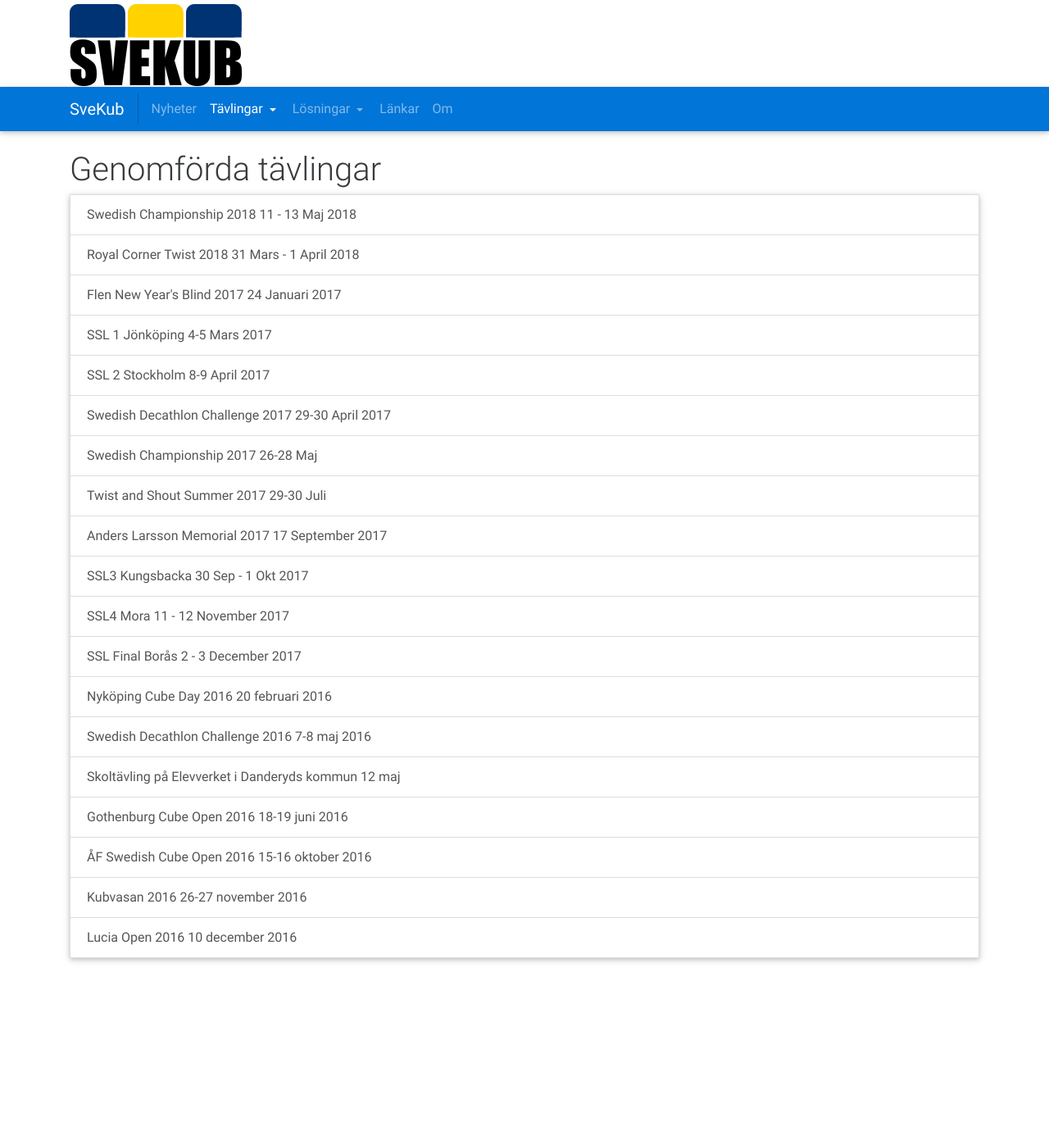
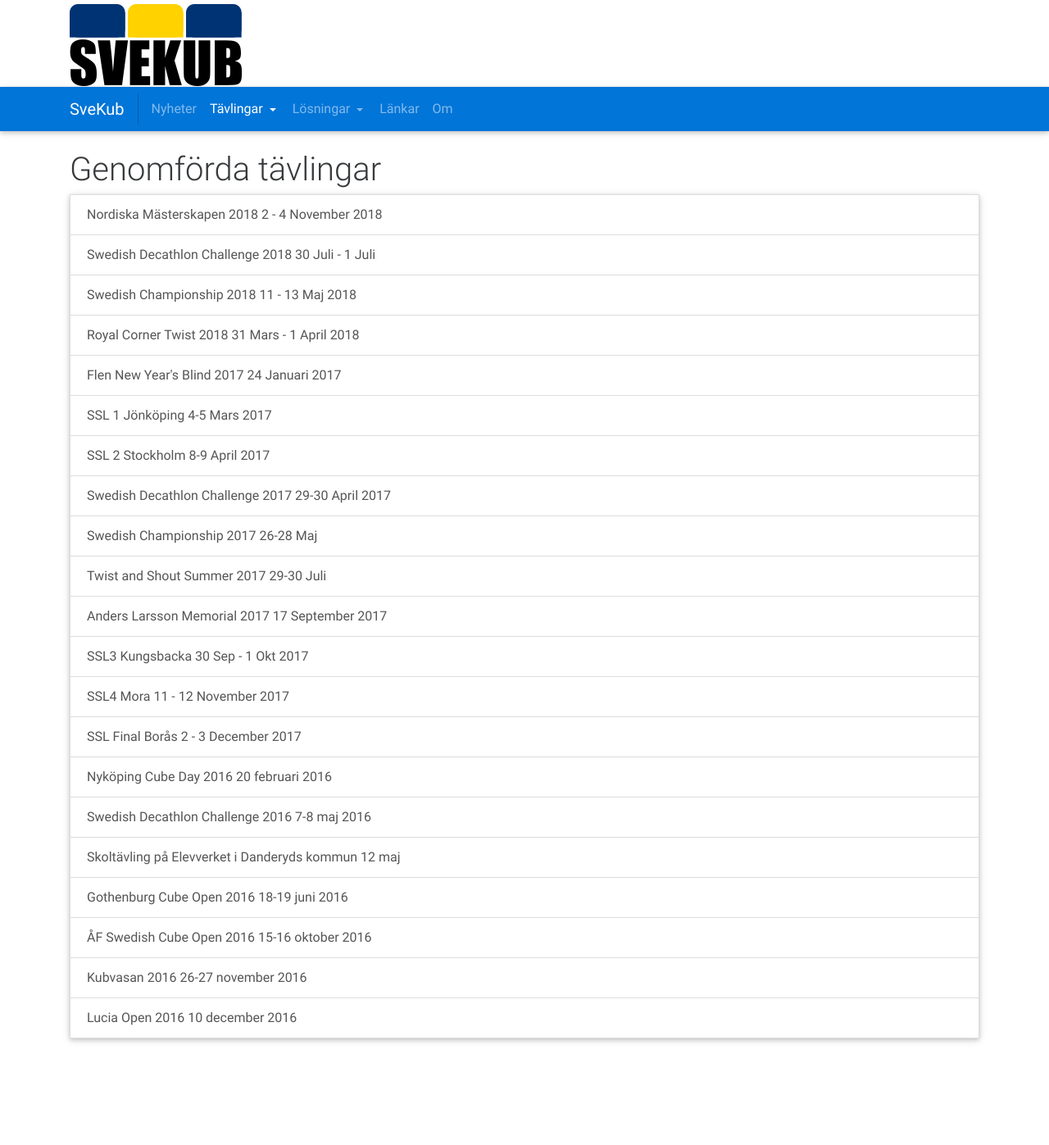
Before and after one commit to SveKub/SveKubOldSite, a Jekyll site: the page built from Tavlingar/genomforda.md, in a window 1280 px wide. Shown: the whole page at 82% size. Built offline with Jekyll 4.4.1, drawn with Linux system fonts in a browser that asks for light colours; nearby versions of some CDN libraries; before the commit the page ends 1299 px from its top, so only the background shows below that.

Commit message:
tävlingar

```diff
--- a/_data/genomfordaTavlingar.yml
+++ b/_data/genomfordaTavlingar.yml
@@ -1,3 +1,9 @@
+- namn: Nordiska Mästerskapen 2018
+  url: https://www.worldcubeassociation.org/competitions?utf8=%E2%9C%93&region=Sweden&search=&state=present&year=all+years&from_date=&to_date=&delegate=&display=list
+  datum: 2 - 4 November 2018
+- namn: Swedish Decathlon Challenge 2018
+  url: https://www.worldcubeassociation.org/competitions/SwedishDecathlonChallenge2018
+  datum: 30 Juli - 1 Juli
 - namn: Swedish Championship 2018
   url: https://www.worldcubeassociation.org/competitions/SwedishChampionship2018
   datum: 11 - 13 Maj 2018
```
